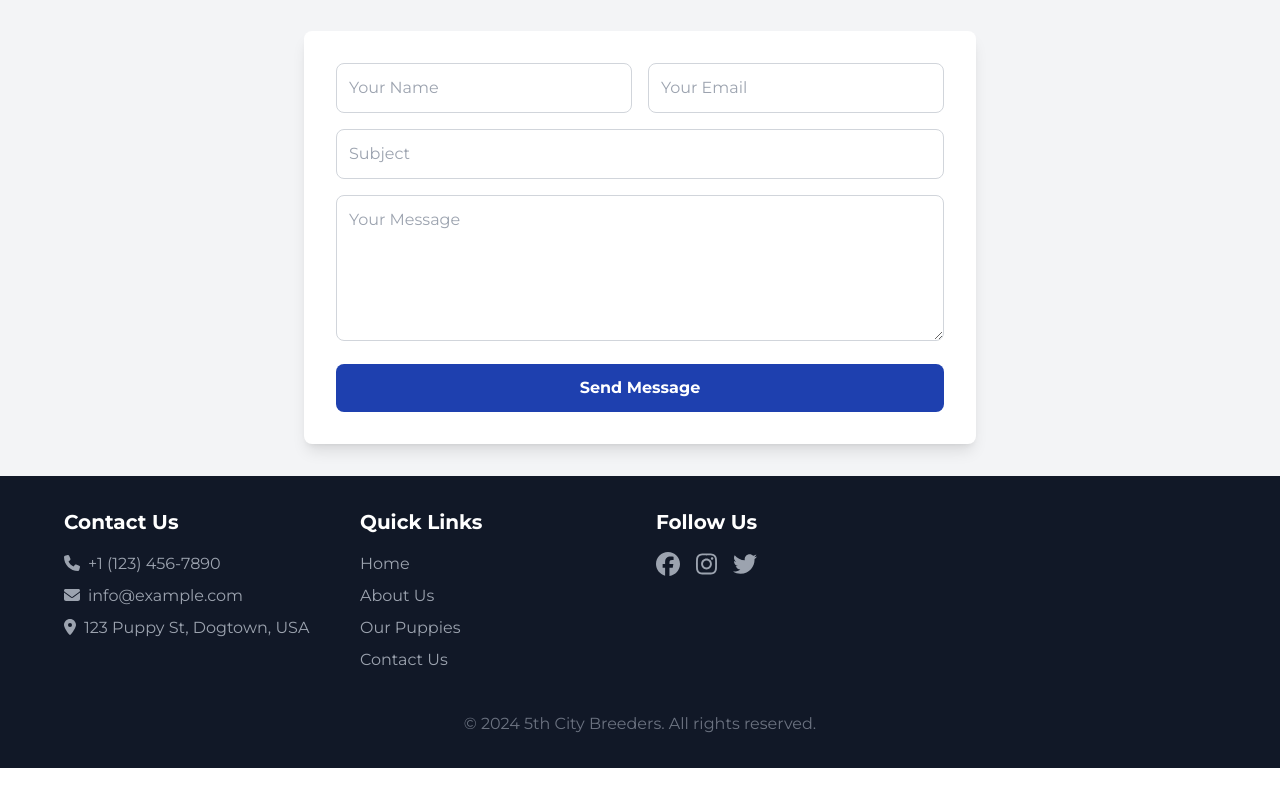
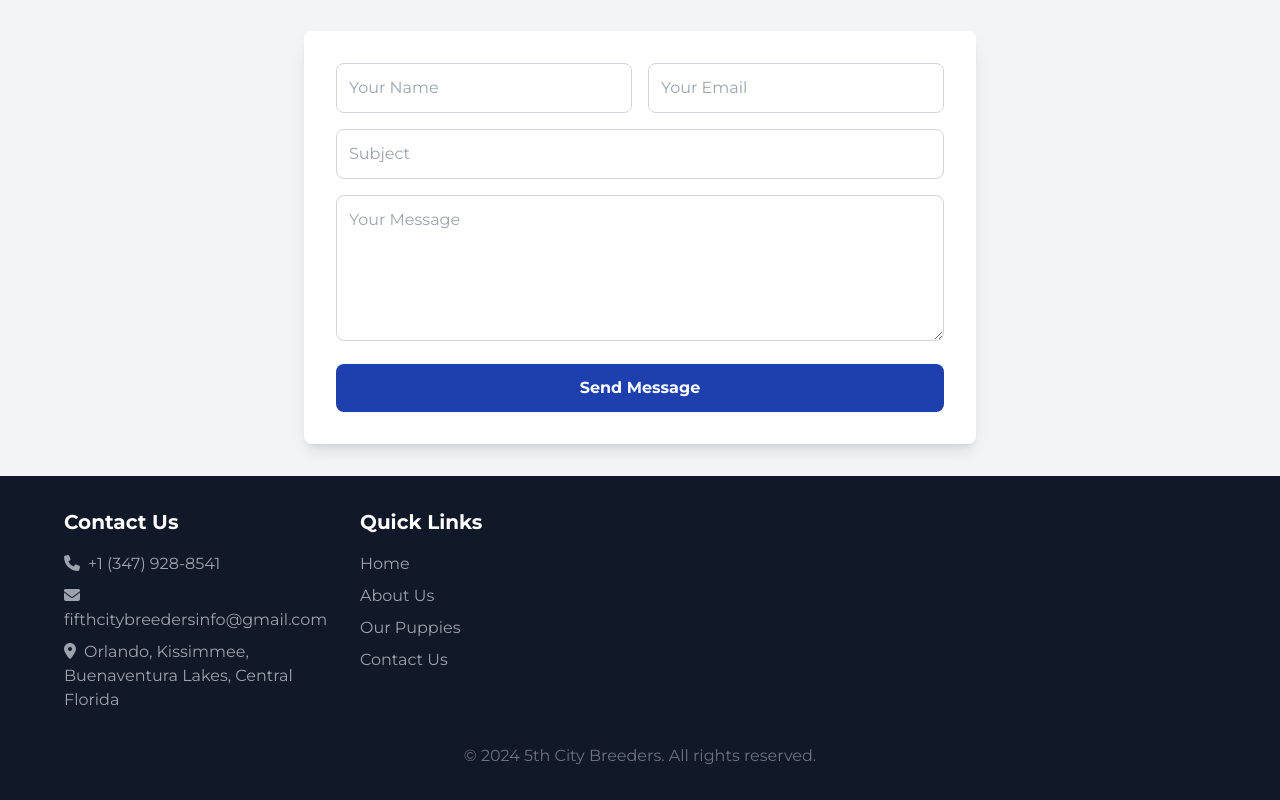
Before and after one commit to Nloperena/5thCityBreedersOrlando, a React (Create React App) app: page / in a window 1280 px wide. Shown: the part 6102-6902 px from the top of the page. Before the commit the page ends 6870 px from the top, so only its background shows below. Built offline with nearby package versions, Linux system fonts and the light colour scheme.

Commit message:
updated meta data

```diff
--- a/public/index.html
+++ b/public/index.html
@@ -4,41 +4,37 @@
     <meta charset="utf-8" />
     <link rel="icon" href="%PUBLIC_URL%/favicon.ico" />
     <link href="https://fonts.googleapis.com/css2?family=Montserrat:wght@400;500;700&display=swap" rel="stylesheet">
+
+    <!-- Mobile and SEO Optimization -->
     <meta name="viewport" content="width=device-width, initial-scale=1" />
     <meta name="theme-color" content="#000000" />
-    <meta
-      name="description"
-      content="Web site created using create-react-app"
-    />
+
+    <!-- SEO Meta Tags -->
+    <title>American Bulldog Puppies for Sale in Kissimmee, FL | 5th City Breeders Orlando</title>
+    <meta name="description" content="Find well-bred American Bulldog puppies for sale in Kissimmee, FL, with 5th City Breeders. We provide loving, healthy puppies for families in Florida." />
+    <meta name="keywords" content="American Bulldog puppies, puppies for sale, Kissimmee, 5th City Breeders, American Bulldogs, Florida, Buenaventura Lakes" />
+    <meta name="author" content="5th City Breeders" />
+
+    <!-- Open Graph / Facebook Meta Tags -->
+    <meta property="og:title" content="American Bulldog Puppies for Sale in Kissimmee, FL | 5th City Breeders" />
+    <meta property="og:description" content="Explore 5th City Breeders’ selection of American Bulldog puppies for sale in Kissimmee, FL. We raise well-socialized, healthy puppies ready for their forever homes." />
+    <meta property="og:image" content="../assets/americanbullybanner" />
+    <meta property="og:url" content="https://www.5thcitybreeders.com" />
+    <meta property="og:type" content="website" />
+
+    <!-- Twitter Meta Tags -->
+    <meta name="twitter:card" content="summary_large_image" />
+    <meta name="twitter:title" content="American Bulldog Puppies for Sale in Kissimmee, FL | 5th City Breeders" />
+    <meta name="twitter:description" content="Visit 5th City Breeders for American Bulldog puppies in Kissimmee, FL. We focus on health, temperament, and finding the right families for our puppies." />
+    <meta name="twitter:image" content="%PUBLIC_URL%/assets/americanbullybanner.png" />
+
+    <!-- Manifest and Apple Touch Icon -->
     <link rel="apple-touch-icon" href="%PUBLIC_URL%/logo192.png" />
-    <!--
-      manifest.json provides metadata used when your web app is installed on a
-      user's mobile device or desktop. See https://developers.google.com/web/fundamentals/web-app-manifest/
-    -->
-    <link rel="manifest" href="/public/assets/americanbullybanner.png" />
-    <!--
-      Notice the use of %PUBLIC_URL% in the tags above.
-      It will be replaced with the URL of the `public` folder during the build.
-      Only files inside the `public` folder can be referenced from the HTML.
+    <link rel="manifest" href="%PUBLIC_URL%/manifest.json" />
 
-      Unlike "/favicon.ico" or "favicon.ico", "%PUBLIC_URL%/favicon.ico" will
-      work correctly both with client-side routing and a non-root public URL.
-      Learn how to configure a non-root public URL by running `npm run build`.
-    -->
-    <title>React App</title>
   </head>
   <body>
     <noscript>You need to enable JavaScript to run this app.</noscript>
     <div id="root"></div>
-    <!--
-      This HTML file is a template.
-      If you open it directly in the browser, you will see an empty page.
-
-      You can add webfonts, meta tags, or analytics to this file.
-      The build step will place the bundled scripts into the <body> tag.
-
-      To begin the development, run `npm start` or `yarn start`.
-      To create a production bundle, use `npm run build` or `yarn build`.
-    -->
   </body>
 </html>
--- a/src/components/Footer.js
+++ b/src/components/Footer.js
@@ -13,15 +13,15 @@ function Footer() {
           <ul>
             <li className="mb-2">
               <FontAwesomeIcon icon={faPhone} className="mr-2" />
-              +1 (123) 456-7890
+              +1 (347) 928-8541
             </li>
             <li className="mb-2">
               <FontAwesomeIcon icon={faEnvelope} className="mr-2" />
-              info@example.com
+              fifthcitybreedersinfo@gmail.com
             </li>
             <li>
               <FontAwesomeIcon icon={faMapMarkerAlt} className="mr-2" />
-              123 Puppy St, Dogtown, USA
+              Orlando, Kissimmee, Buenaventura Lakes, Central Florida
             </li>
           </ul>
         </div>
@@ -51,38 +51,7 @@ function Footer() {
             </li>
           </ul>
         </div>
-        {/* Social Media */}
-        <div>
-          <h3 className="text-xl font-bold text-white mb-4">Follow Us</h3>
-          <div className="flex space-x-4">
-            <a href="https://facebook.com" className="text-gray-400 hover:text-white">
-              <FontAwesomeIcon icon={faFacebook} className="text-2xl" />
-            </a>
-            <a href="https://instagram.com" className="text-gray-400 hover:text-white">
-              <FontAwesomeIcon icon={faInstagram} className="text-2xl" />
-            </a>
-            <a href="https://twitter.com" className="text-gray-400 hover:text-white">
-              <FontAwesomeIcon icon={faTwitter} className="text-2xl" />
-            </a>
-          </div>
-        </div>
-        {/* Newsletter Signup
-        <div>
-          <h3 className="text-xl font-bold text-white mb-4">Subscribe to Our Newsletter</h3>
-          <form>
-            <input
-              type="email"
-              placeholder="Your email"
-              className="w-full mb-4 p-2 rounded bg-gray-800 text-white placeholder-gray-500 focus:outline-none"
-            />
-            <button
-              type="submit"
-              className="w-full bg-blue-600 hover:bg-blue-700 text-white py-2 rounded"
-            >
-              Subscribe
-            </button>
-          </form>
-        </div> */}
+
       </div>
       <div className="text-center mt-8 text-gray-500">
         © {new Date().getFullYear()} 5th City Breeders. All rights reserved.
```
Also changed, not shown: 1 other file (tests, documents, lock files or other folders).
